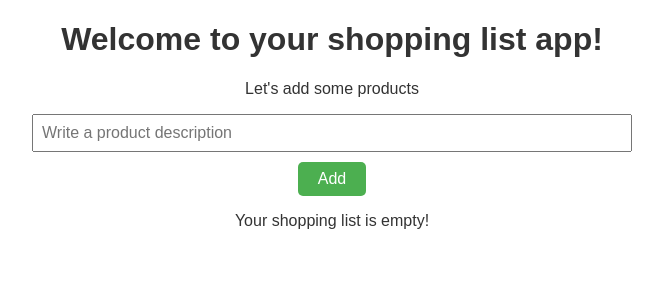
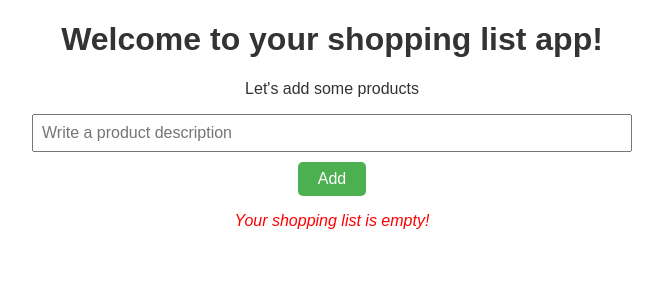
Before and after one commit to jlcarrascof/shopping-list, a Vue app: page / in a window 1280 px wide. Shown: the top 300 px of the page, without its empty margins (308-971 px from the left). Built offline with nearby package versions, Linux system fonts and the light colour scheme.

Commit message:
Add styling for empty shopping list message in App.vue

```diff
--- a/src/App.vue
+++ b/src/App.vue
@@ -26,7 +26,7 @@
 
     <button @click="addItem">Add</button>
 
-    <p v-if="items.length === 0">Your shopping list is empty!</p>
+    <p v-if="items.length === 0" class="empty-message">Your shopping list is empty!</p>
 
     <ul v-show="items.length > 0">
       <li v-for="(item, index) in items" :key="index">
@@ -82,4 +82,9 @@
     font-style: italic;
   }
 
+  .empty-message {
+    color: red;
+    font-style: italic;
+  }
+
 </style>
```
